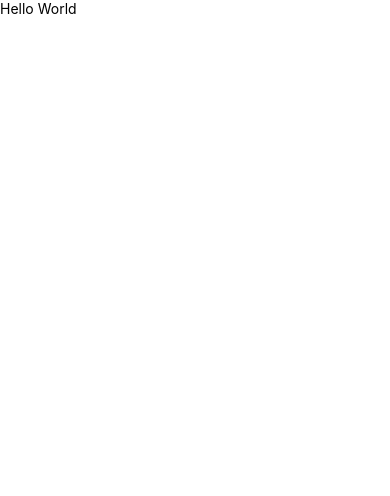
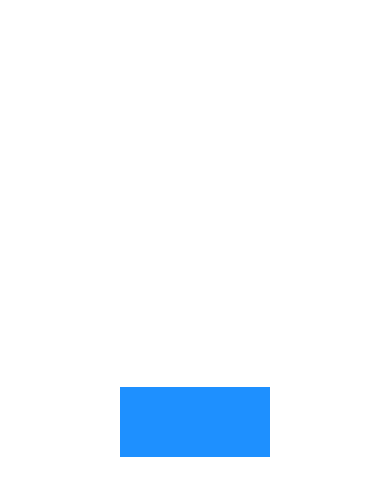
Before and after one commit to kid-us/HelloApp, a React Native app: screen / in a window 390 px wide. Shown: the top 496 px of the page. Built offline with nearby package versions, Linux system fonts and the light colour scheme.

Commit message:
Working with Dimensions

```diff
--- a/App.js
+++ b/App.js
@@ -1,9 +1,28 @@
-import { Text, View } from "react-native";
+import {
+  Dimensions,
+  StyleSheet,
+  View,
+  Platform,
+  StatusBar,
+} from "react-native";
 
 export default function App() {
+  console.log(Dimensions.get("screen"));
   return (
-    <View>
-      <Text>Hello World</Text>
+    <View style={style.container}>
+      <View
+        style={{ backgroundColor: "dodgerblue", width: 150, height: 70 }}
+      ></View>
     </View>
   );
 }
+
+const style = StyleSheet.create({
+  container: {
+    flex: 1,
+    backgroundColor: "#fff",
+    paddingTop: Platform.OS === "android" ? StatusBar.currentHeight : 0,
+    alignItems: "center",
+    justifyContent: "center",
+  },
+});
```
